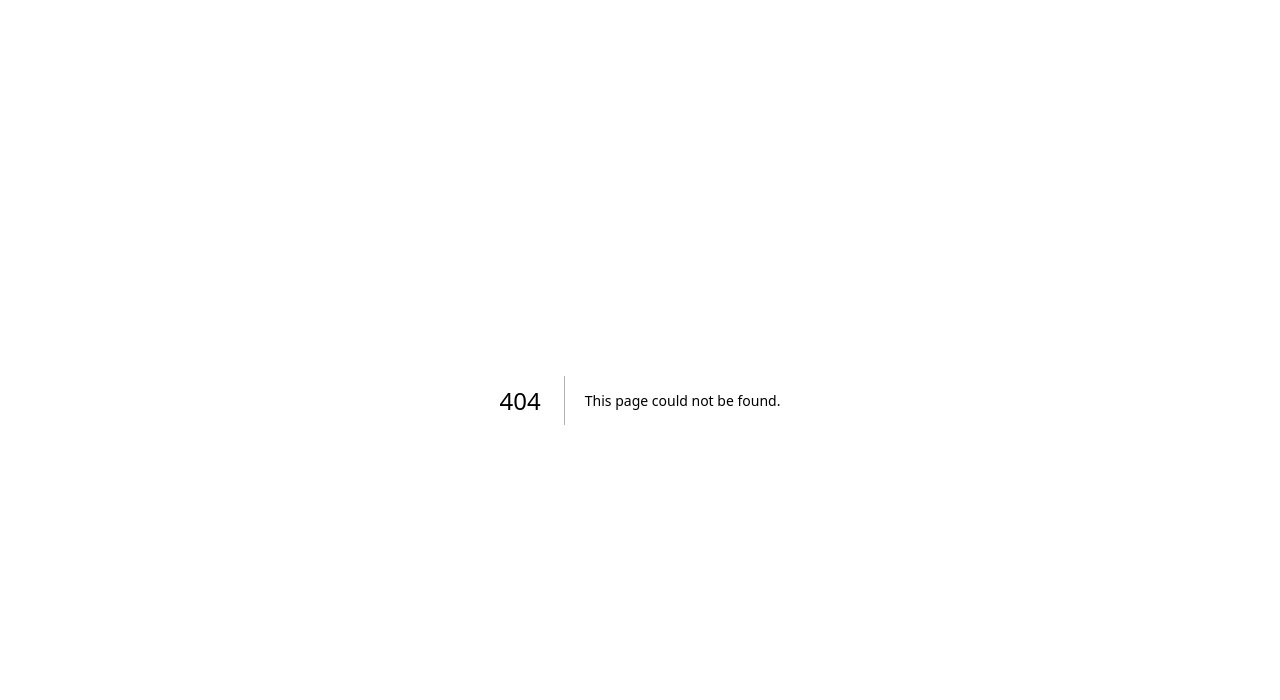
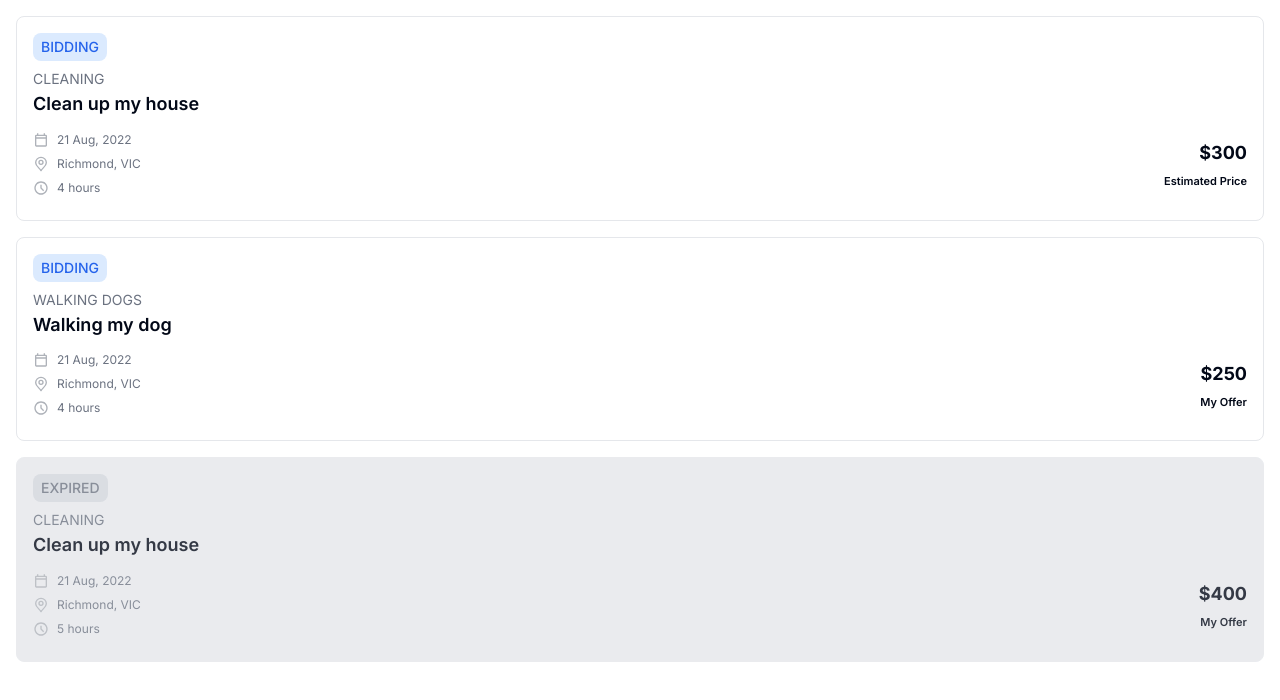
Before and after one commit to codersforcauses/penni, a Next.js app in the folder client/: page /taskcard in a window 1280 px wide. Before the commit this address had no page. Shown: the top 700 px of the page. Built offline with nearby package versions, Linux system fonts and the light colour scheme.

Commit message:
Final change: Datatype, pagename. Ready to merge

```diff
--- a/client/src/components/ui/TaskCard.tsx
+++ b/client/src/components/ui/TaskCard.tsx
@@ -23,9 +23,9 @@ type TaskCardProps = {
   title: string;
   date: string;
   location: string;
-  duration: number;
-  estimatePrice:number;
-  myOfferPrice: number;
+  duration: string;
+  estimatePrice:string;
+  myOfferPrice: string;
   priceType:'Estimated Price' | 'My Offer';
 };
 
--- a/client/src/pages/test33.tsx
+++ b/client/src/pages/taskcard.tsx
@@ -12,20 +12,31 @@ const Test = () => {
         category="CLEANING"
         date="21 Aug, 2022"
         location="Richmond, VIC"
-        duration={4}
-        estimatePrice={300}
-        myOfferPrice={250}
+        duration="4"
+        estimatePrice="300"
+        myOfferPrice="250"
         state="BIDDING"
         priceType="Estimated Price"
+      />
+      <TaskCard
+        title="Walking my dog"
+        category="WALKING DOGS"
+        date="21 Aug, 2022"
+        location="Richmond, VIC"
+        duration="4"
+        estimatePrice="400"
+        myOfferPrice="250"
+        state="BIDDING"
+        priceType="My Offer"
       />
       <TaskCard
         title="Clean up my house"
         category="CLEANING"
         date="21 Aug, 2022"
         location="Richmond, VIC"
-        duration={5}
-        estimatePrice={400}
-        myOfferPrice={300}
+        duration="5"
+        estimatePrice="400"
+        myOfferPrice="400"
         state="EXPIRED"
         priceType="My Offer"
       />
```
